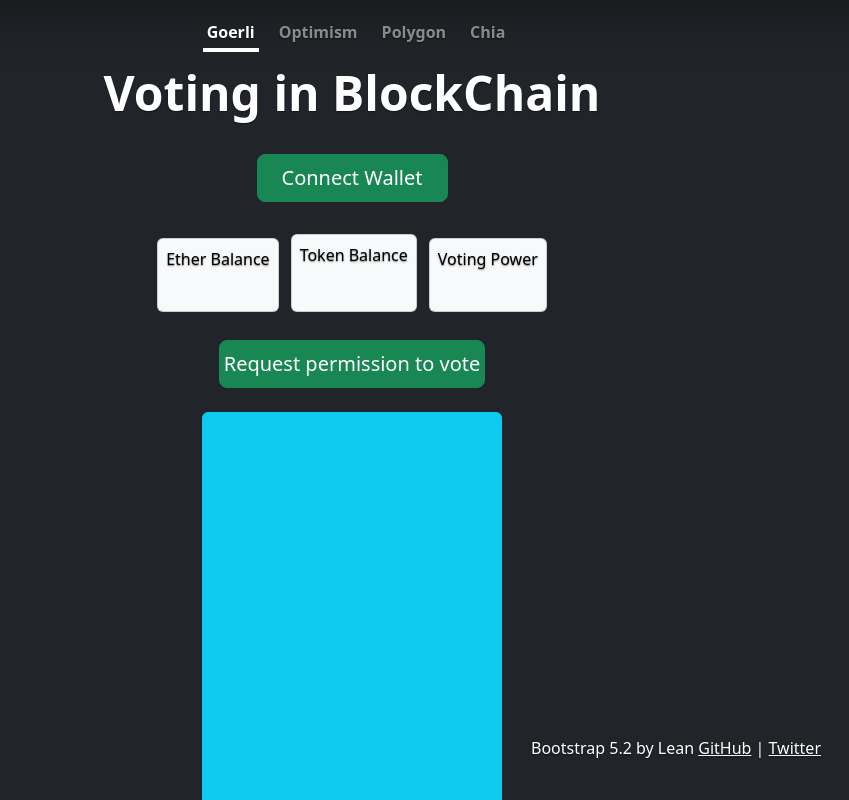
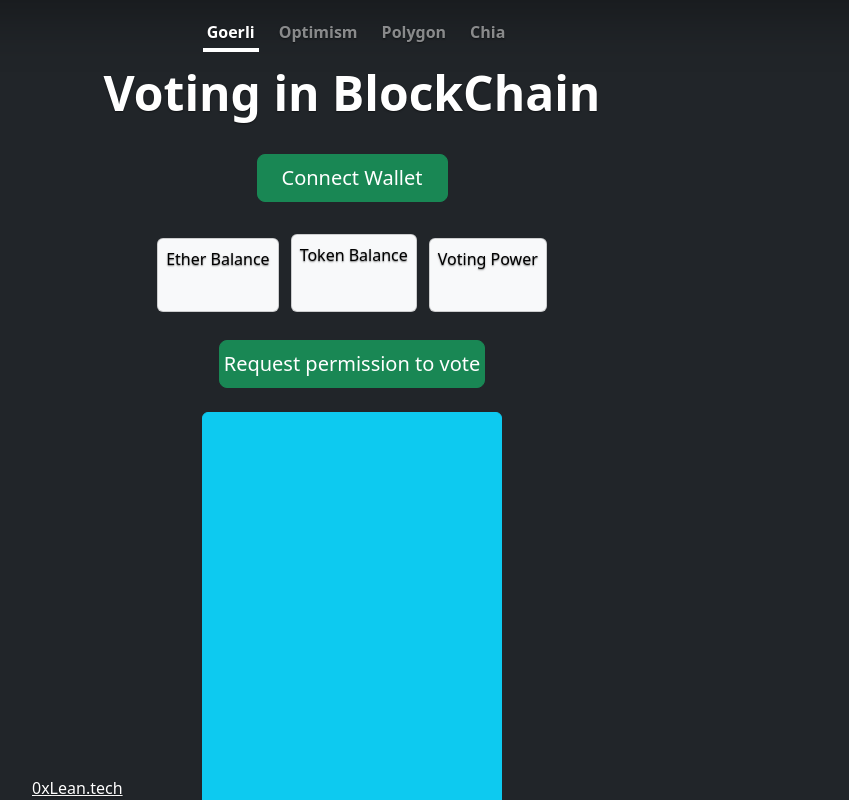
Before and after one commit to leanlp/SistemOfVoting, an Angular app in the folder angular/: page / in a window 1280 px wide. Shown: the top 800 px of the page, without its empty margins (288-1137 px from the left). Built offline with nearby package versions, Linux system fonts and the light colour scheme.

Commit message:
new footer

```diff
--- a/angular/package.json
+++ b/angular/package.json
@@ -21,7 +21,7 @@
     "@ng-bootstrap/ng-bootstrap": "^13.1.1",
     "@popperjs/core": "^2.11.6",
     "bootstrap": "^5.2.2",
-    "bootstrap-icons": "^1.10.2",
+    "bootstrap-icons": "^1.10.3",
     "dotenv": "^16.0.0",
     "ethers": "^5.7.2",
     "rxjs": "~7.5.0",
--- a/angular/src/app/app.component.html
+++ b/angular/src/app/app.component.html
@@ -112,9 +112,10 @@
     </main>
 
     <footer class="footer" >
-      <div class="mx-1 py-4 vw-100">
+      <div class="">
 
-      <p>Bootstrap 5.2 by Lean <a href="https://github.com/leanlp" class="text-white">GitHub</a> | <a href="https://twitter.com/0xleanlp" class="text-white">Twitter</a></p>
+      <a href="https://0xlean.tech" class="text-white">0xLean.tech</a>
+      <!-- <a href="https://github.com/leanlp" class="text-white">GitHub</a> | <a href="https://twitter.com/0xleanlp" img src="/angular/src/assets/twitter.svg" alt=""></a> -->
     </div>
     </footer>
   </div>
--- a/angular/src/app/app.component.ts
+++ b/angular/src/app/app.component.ts
@@ -86,7 +86,7 @@ export class AppComponent {
 //  console.log( signer, this.provider, this.wallet, "222")
 
  this.http
-    .get<any>("http://localhost:3000/token-address")
+    .get<any>("https://lbc.onrender.com/token-address")
     .subscribe((ans) => {
      this.tokenContractAddress = ans.result;
     if (this.tokenContractAddress && this.wallet) {
```
Also changed, not shown: angular/src/assets/twitter.svg (added), 1 other file (tests, documents, lock files or other folders).
